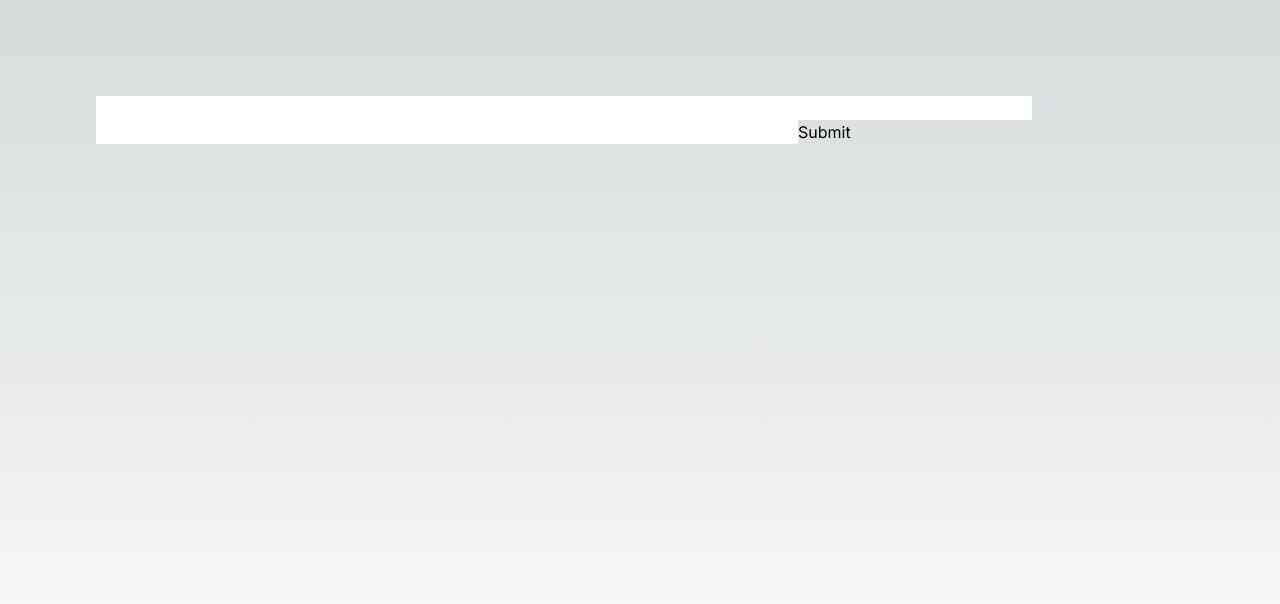
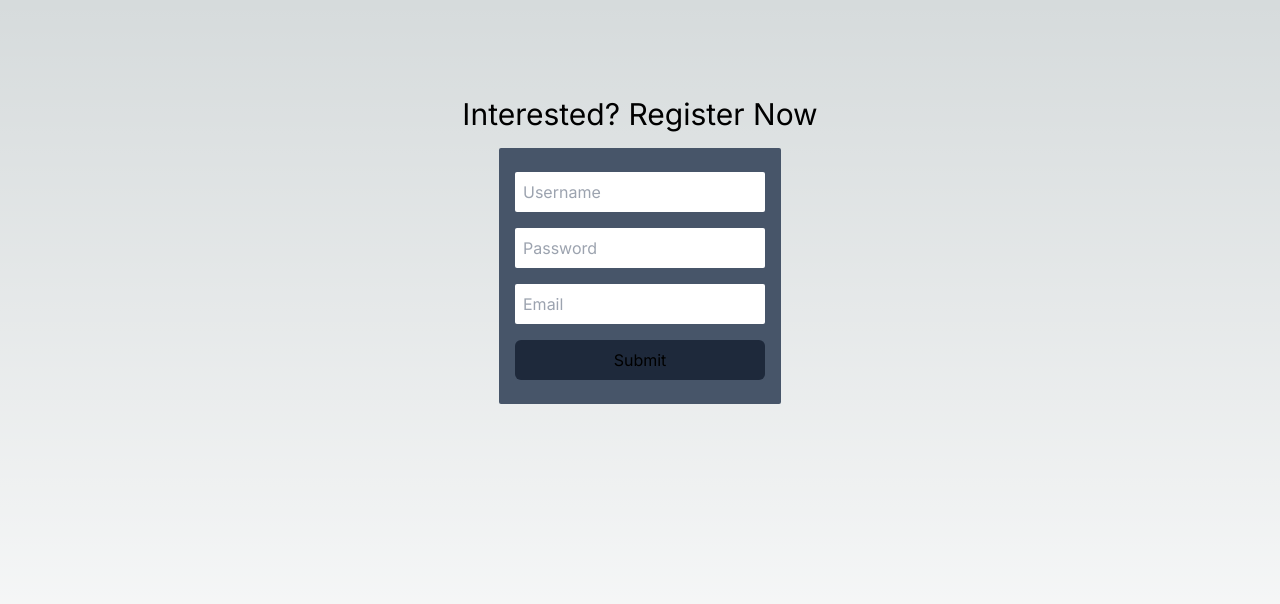
Before and after one commit to Richmond-Creative-Agency/fieldagent, a Next.js app: page /register in a window 1280 px wide. Shown: the top 604 px of the page. Built offline with nearby package versions, Linux system fonts and the light colour scheme.

Commit message:
feature: Code Input component and register route

```diff
--- a/src/app/register/page.js
+++ b/src/app/register/page.js
@@ -1,19 +1,20 @@
 import Header from "../ui/header/Header";
-
+import Input from '../ui/Input';
+export const metadata = {
+    title: "Register a new account | Field Agent",
+    description: "Organize your community",
+  };
 export default function Page() {
     return(
         <>
             <Header />
-            <main className="flex min-h-screen flex-col items-center justify-between p-24">
-                <form>
-                    <input />
-                    <input />
-                    <input />
-                    <input />
-                    <input />
-                    <input />
-                    <input />
-                    <button>Submit</button>
+            <main className="flex min-h-screen flex-col items-center p-24">
+                <h1 className="mb-4 text-3xl">Interested? Register Now</h1>
+                <form className="flex flex-col bg-slate-600 p-4 rounded-sm">
+                    <Input type="text" placeholder="Username" required />
+                    <Input type="password" placeholder="Password" required />
+                    <Input type="email" placeholder="Email" required />
+                    <button className="rounded-md py-2 my-2 bg-slate-800 hover:bg-slate-500 transition ease-in-out">Submit</button>
                 </form>
             </main>
 
--- /dev/null
+++ b/src/app/ui/Input.jsx
@@ -0,0 +1,8 @@
+export default function Input({...props}) {
+    return(
+        <div className="py-2">
+            <input className="p-2 rounded-sm text-gray-800" {...props} />
+        </div>
+
+    );
+}
```
